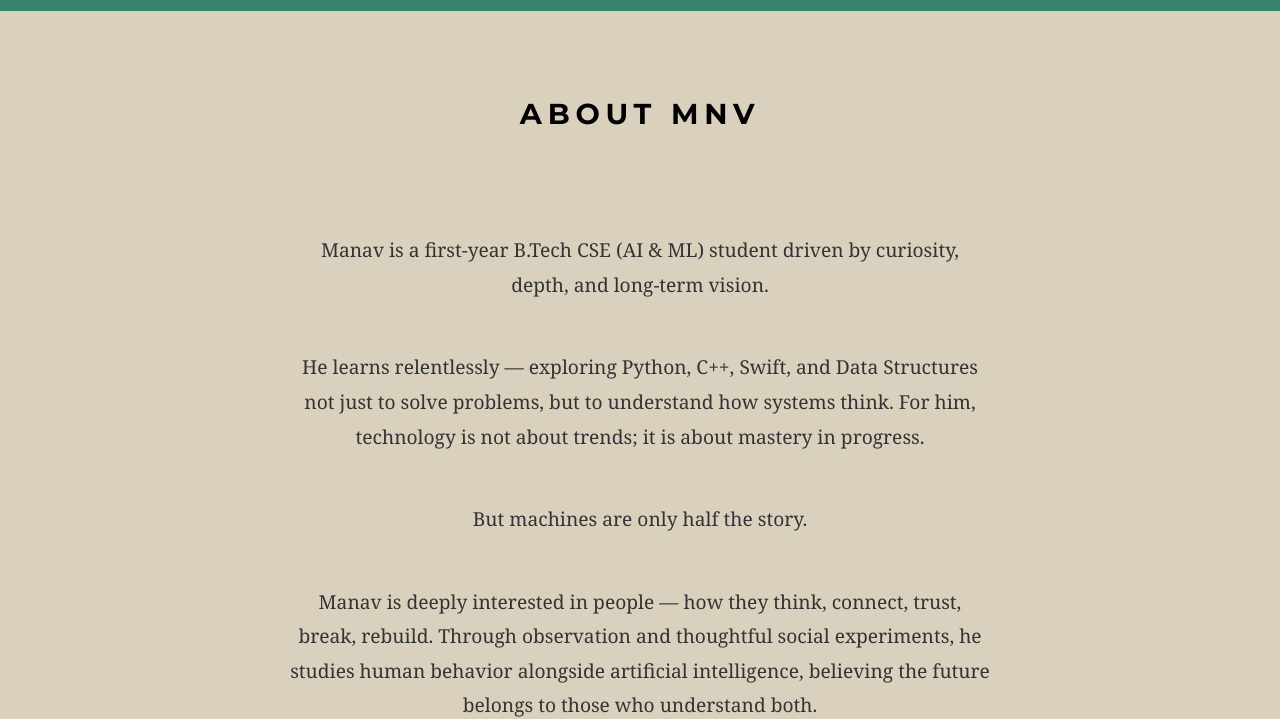
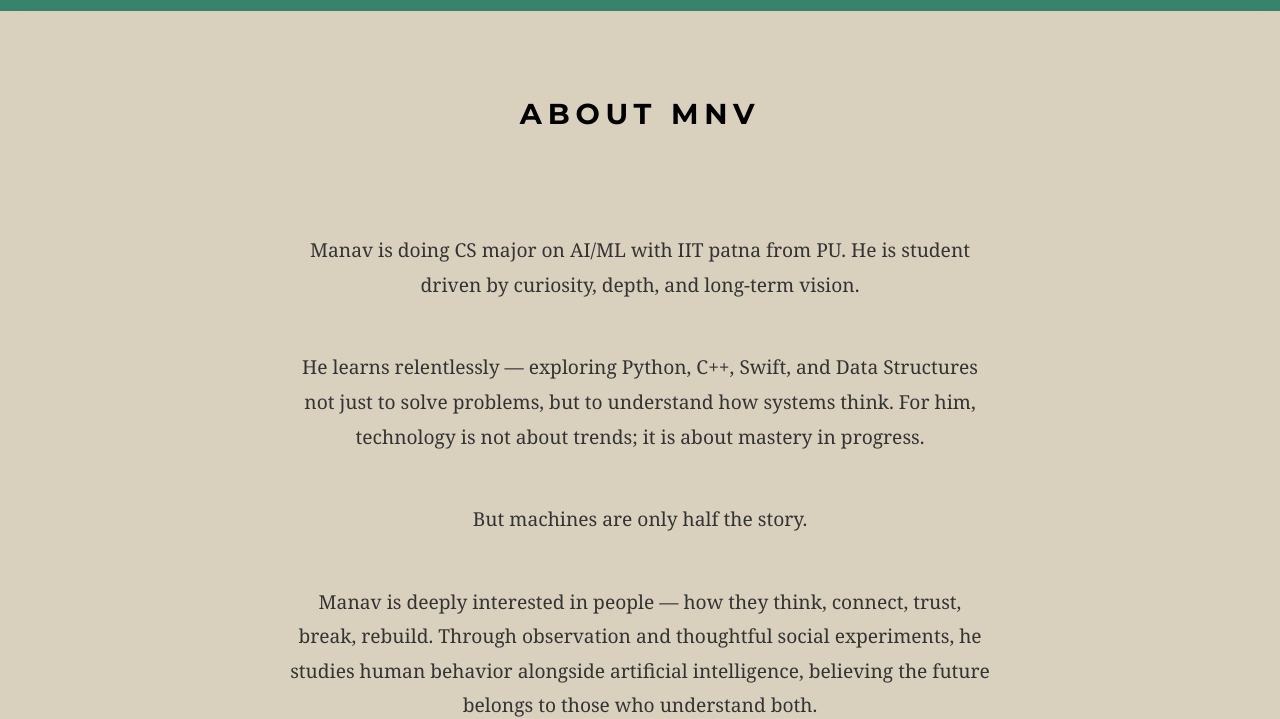
Before and after one commit to manav-Mnv/M-N-V---webpage, a plain HTML site: page about.html in a window 1280 px wide. Shown: the part 88-807 px from the top of the page. Drawn offline with Linux system fonts and the light colour scheme.

Commit message:
about change

```diff
--- a/about.html
+++ b/about.html
@@ -36,7 +36,8 @@
 
         <section class="about-section container">
             <div class="about-content">
-                <p>Manav is a first-year B.Tech CSE (AI & ML) student driven by curiosity, depth, and long-term vision.
+                <p>Manav is doing CS major on AI/ML with IIT patna from PU. He is student driven by curiosity, depth,
+                    and long-term vision.
                 </p>
 
                 <p>He learns relentlessly — exploring Python, C++, Swift, and Data Structures not just to solve
```
